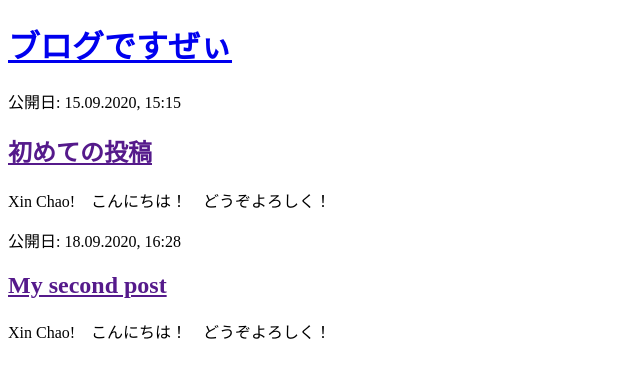
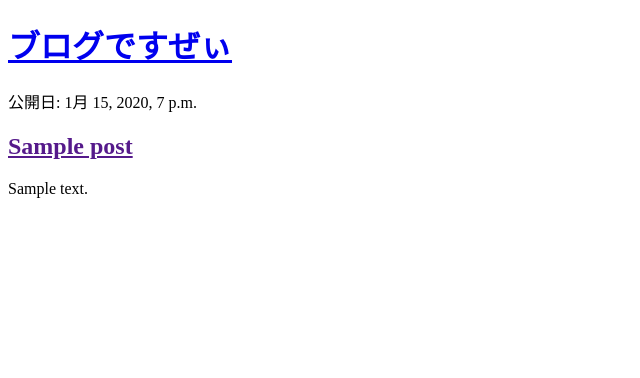
Before and after one commit to noriwosaru/my-first-blog, a Django app: page / in a window 1280 px wide. Shown: the top 378 px of the page, without its empty margins (0-640 px from the left). Run offline with Django 3.2, Linux system fonts and the light colour scheme; tables that the repository leaves empty hold one stand-in row (values such as "Sample post").

Commit message:
post_list template and views modified

```diff
--- a/blog/templates/blog/post_list.html
+++ b/blog/templates/blog/post_list.html
@@ -9,17 +9,14 @@
         <h1><a href="/">ブログですぜぃ</a></h1>
     </div>
 
+    {% for post in posts %}
     <div>
-        <p>公開日: 15.09.2020, 15:15</p>
-        <h2><a href="">初めての投稿</a></h2>
-        <p>Xin Chao!　こんにちは！　どうぞよろしく！</p>
+        <p>公開日: {{ post.published_date }}</p>
+        <h2><a href="">{{ post.title }}</a></h2>
+        <p>{{ post.text|linebreaksbr }}</p>
     </div>
+    {% endfor %}
 
-    <div>
-        <p>公開日: 18.09.2020, 16:28</p>
-        <h2><a href="">My second post</a></h2>
-        <p>Xin Chao!　こんにちは！　どうぞよろしく！</p>
-    </div>
 
 </body>
 </html>
--- a/blog/views.py
+++ b/blog/views.py
@@ -1,6 +1,9 @@
 from django.shortcuts import render
+from django.utils import timezone
+from .models import Post
 
 
 # Create your views here.
 def post_list(request):
-    return render(request, 'blog/post_list.html', {})
+    posts = Post.objects.filter(published_date__lte=timezone.now()).order_by('published_date')
+    return render(request, 'blog/post_list.html', {'posts': posts})
```
